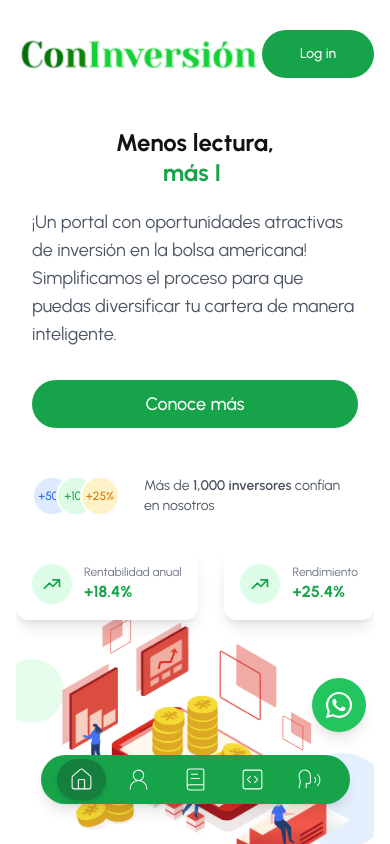
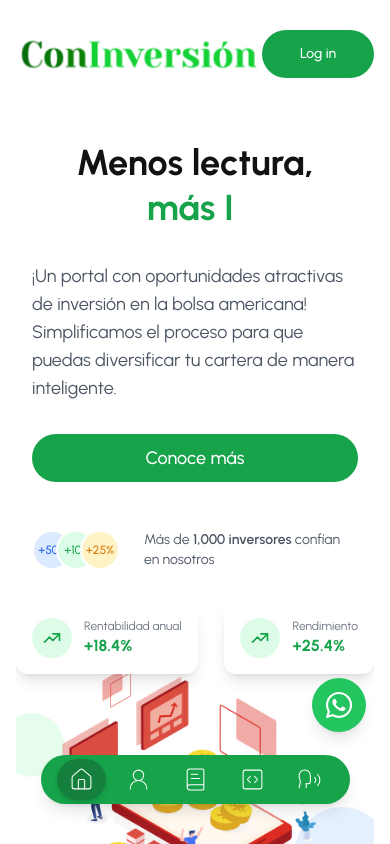
Before and after one commit to mcimildoro/conInversion, a Next.js app: page / in a window 390 px wide. Shown: the top 844 px of the page. Built offline with nearby package versions, Linux system fonts and the light colour scheme.

Commit message:
fixt[01]: correccion de texto responsive

```diff
--- a/src/components/Introduction/introduction.tsx
+++ b/src/components/Introduction/introduction.tsx
@@ -18,7 +18,7 @@ export default function IntroSection() {
             className="flex flex-col order-1 "
           >
             <div className="flex flex-col justify-center max-w-lg">
-              <h1 className="mb-5 text-2xl leading-tight text-center md:text-left md:text-5xl md:mb-10 font-bold text-[#121212]">
+              <h1 className="mb-5 text-4xl leading-tight text-center md:text-left md:text-5xl md:mb-10 font-bold text-[#121212] p-3">
                 Menos lectura, <br />
                 <TypeAnimation
                   sequence={[
```
